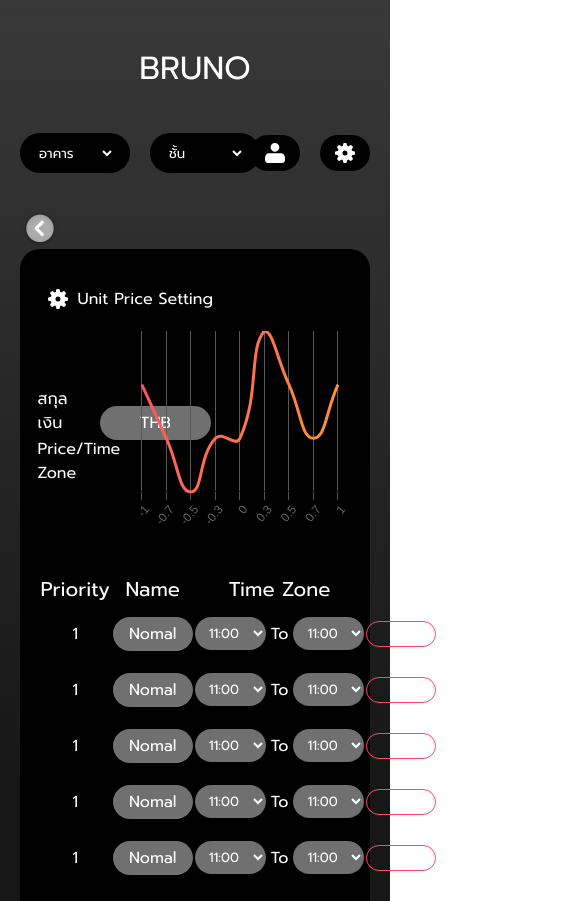
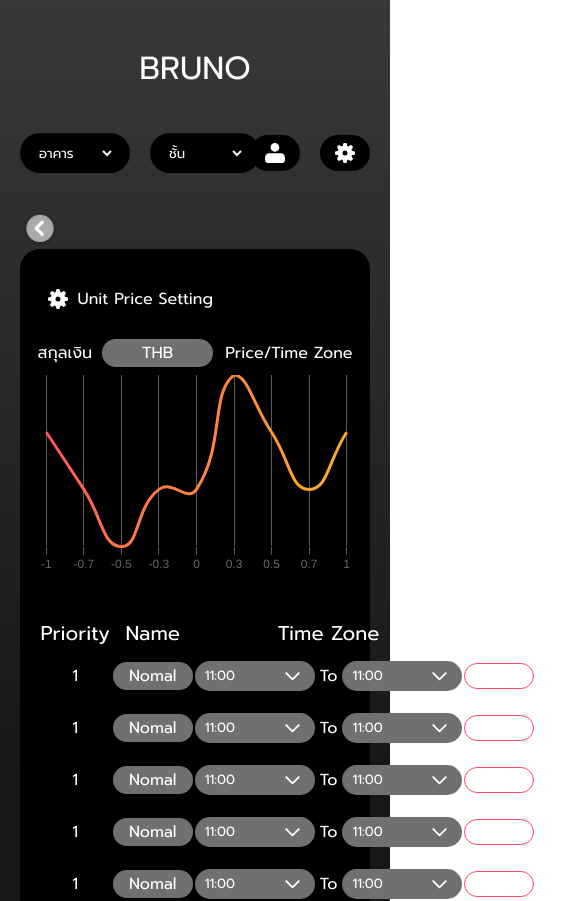
Before and after one commit to jarangit/bruno, a Next.js app: page /setting in a window 390 px wide. Shown: the top 901 px of the page, 585 px wide, since content can reach past the window. Built offline with nearby package versions, Linux system fonts and the light colour scheme.

Commit message:
fix: all list

```diff
--- a/components/table/settingTable.tsx
+++ b/components/table/settingTable.tsx
@@ -39,13 +39,17 @@ const SettingTable = (props: Props) => {
 
               <td>
                 <div className={styles.fillSelect}>
-                  <select name="startTime" id="startTime" className='selectGray'>
-                    <option value="">11:00</option>
-                  </select>
+                <div className="selector_gray">
+                    <select name="startTime" id="startTime" >
+                      <option value="">11:00</option>
+                    </select>
+                  </div>
                   <p>To</p>
-                  <select name="startTime" id="startTime" className='selectGray'>
-                    <option value="">11:00</option>
-                  </select>
+                  <div className="selector_gray">
+                    <select name="startTime" id="startTime" >
+                      <option value="">11:00</option>
+                    </select>
+                  </div>
                 </div>
               </td>
 
--- a/pages/setting.tsx
+++ b/pages/setting.tsx
@@ -1,3 +1,4 @@
+import Link from 'next/link'
 import React from 'react'
 import { LineChart } from '../components/charts/LineChart'
 import SettingTable from '../components/table/settingTable'
@@ -7,9 +8,9 @@ type Props = {}
 const Setting = (props: Props) => {
   return (
     <>
-      <figure>
+      <Link href={"/"}>
         <img src="svg/arrowLeft.svg" className='icon' width={40} style={{ margin: "0px" }} alt="" />
-      </figure>
+      </Link>
       <div className='box_black'>
         <div className={styles.title}>
           <img src="/svg/gear.svg" alt="" width={20} className="icon" />
--- a/styles/globals.css
+++ b/styles/globals.css
@@ -55,9 +55,10 @@ th,
 td {
   font-weight: normal;
 }
-input::placeholder {
+input::placeholder ,textarea::placeholder {
   color: rgb(187, 187, 187);
 }
+
 input,
 select:focus {
   border: none;
--- a/styles/page/billPdf.module.scss
+++ b/styles/page/billPdf.module.scss
@@ -29,6 +29,7 @@
       color: #1C4583;
       border-bottom: 2px solid #1C4583;
       padding: 10px 0;
+      font-size: 25px;
     }
 
     p {
--- a/styles/page/settingPage.module.scss
+++ b/styles/page/settingPage.module.scss
@@ -24,21 +24,47 @@
     }
   }
   .graph {
-    // background-color: gray;
-    // border: 1px solid blue;
+
     height: 200px;
     width: 70%;
 
   }
   .bath {
-    height: 40px;
     padding: 10px 0;
     margin-bottom: 20px;
     span {
-      margin-left: 40%;
+      margin-left: 10px;
       background-color: $color-gray;
-      padding: 5px 40px;
+      padding: 2px 40px;
       border-radius: 20px;
     }
   }
 }
+
+
+@media only screen and (max-width: 820px) {
+  .boxGraph{
+    .boxGrapgL{
+      display: flex;
+      flex-direction: row;
+      justify-content: space-between;
+      align-items: center;
+
+    }
+    .graph{
+      width: 100%;
+    }
+    div {
+      &:first-child {
+        width: 100%;
+
+      }
+    }
+    .bath{
+      margin: 0;
+      span{
+        margin-left: 10px;
+      }
+    }
+  }
+}
--- a/styles/table/settingTable.module.scss
+++ b/styles/table/settingTable.module.scss
@@ -23,7 +23,7 @@
     p {
       background-color: $color-gray;
       border-radius: 50px;
-      padding: 5px;
+      padding: 2px;
       width: 80px;
     }
   }
```
